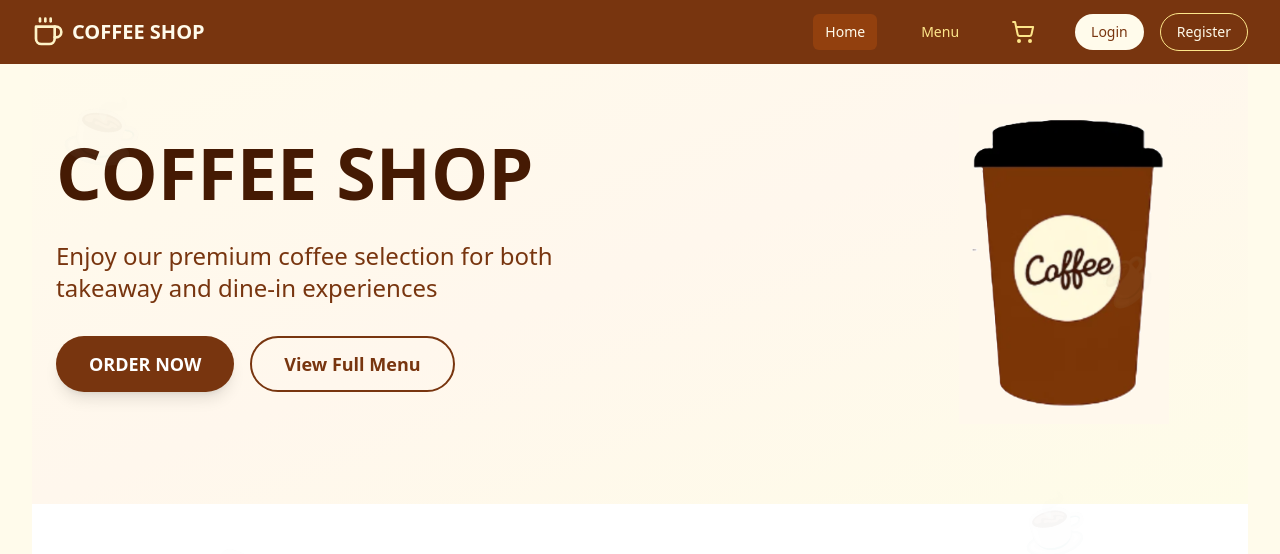
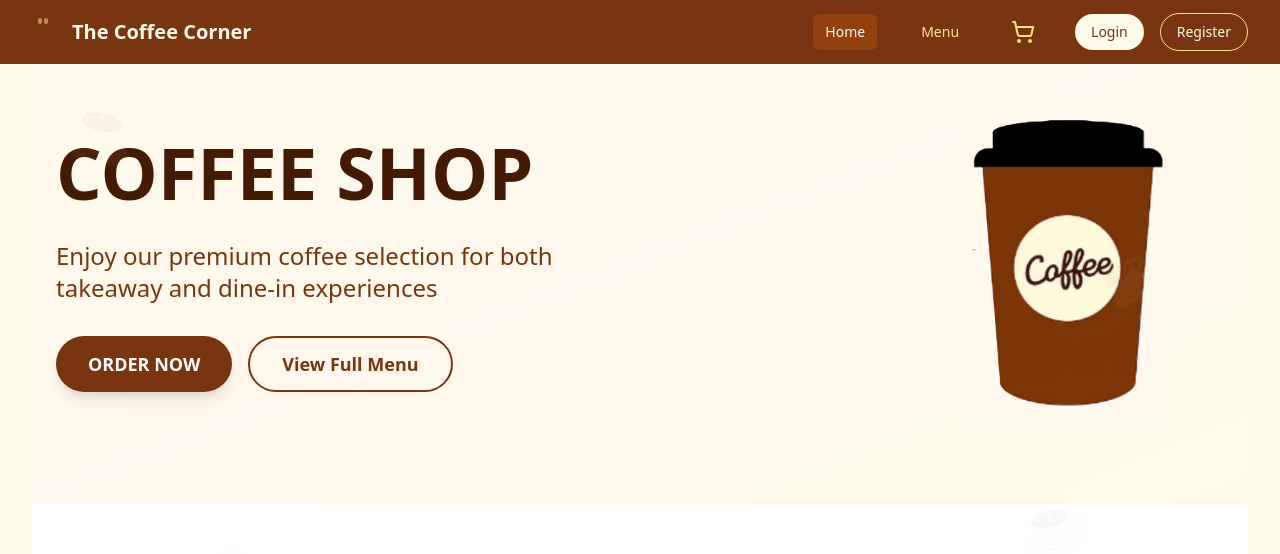
Before and after one commit to thuanDaoSE/order-coffee-shop, a React (Vite) app in the folder ordercoffeeshopfrontend/: page / in a window 1280 px wide. Shown: the top 554 px of the page. Built offline with nearby package versions, Linux system fonts and the light colour scheme; no server answers.

Commit message:
feat: Refactor frontend and update branding

```diff
--- a/ordercoffeeshopfrontend/index.html
+++ b/ordercoffeeshopfrontend/index.html
@@ -2,9 +2,9 @@
 <html lang="en">
   <head>
     <meta charset="UTF-8" />
-    <link rel="icon" type="image/svg+xml" href="/vite.svg" />
+    <link rel="icon" type="image/svg+xml" href="/logo.svg" />
     <meta name="viewport" content="width=device-width, initial-scale=1.0" />
-    <title>ecommerce-frontend</title>
+    <title>The Coffee Corner</title>
   </head>
   <body>
     <div id="root"></div>
--- a/ordercoffeeshopfrontend/src/App.tsx
+++ b/ordercoffeeshopfrontend/src/App.tsx
@@ -16,71 +16,63 @@ import PaymentPage from './pages/PaymentPage';
 const AppRoutes = () => {
   const { user } = useAuth();
 
+  const NotFound = () => (
+    <div className="flex flex-col items-center justify-center min-h-[60vh]">
+      <h1 className="text-4xl font-bold text-amber-800 mb-4">404 - Not Found</h1>
+      <p className="text-gray-600 mb-6">The page you're looking for doesn't exist.</p>
+      <Link to="/" className="px-6 py-2 bg-amber-700 text-white rounded-md hover:bg-amber-800 transition-colors">
+        Go to Home
+      </Link>
+    </div>
+  );
+
+  const MainLayout = ({ children }: { children: React.ReactNode }) => (
+    <Layout>
+      {children}
+    </Layout>
+  );
+
   return (
     <Routes>
-      {/* Public Routes */}
+      {/* Routes without main layout */}
       <Route path="/login" element={user ? <Navigate to="/" /> : <Login />} />
       <Route path="/register" element={user ? <Navigate to="/" /> : <Register />} />
 
-      {/* Menu Route */}
-      <Route path="/menu" element={
-        <Layout>
-          <Menu />
-        </Layout>
-      } />
-
-      <Route path="/checkout" element={
-        <ProtectedRoute>
-          <Layout>
-            <Checkout />
-          </Layout>
-        </ProtectedRoute>
-      } />
-
-      <Route path="/payment" element={
-        <ProtectedRoute>
-          <Layout>
-            <PaymentPage />
-          </Layout>
-        </ProtectedRoute>
-      } />
-
-      <Route path="/orders" element={
-        <ProtectedRoute>
-          <Layout>
-            <Orders />
-          </Layout>
-        </ProtectedRoute>
-      } />
-
-      <Route path="/payment/vnpay/callback" element={
-        <Layout>
-          <PaymentResultPage />
-        </Layout>
-      } />
-
-      <Route path="/staff" element={
-        <ProtectedRoute allowedRoles={['STAFF', 'ADMIN']}><Layout><StaffDashboard /></Layout></ProtectedRoute>
-      } />
-
-      <Route path="/" element={
-        <Layout>
-          <Home />
-        </Layout>
-      } />
+      {/* Routes with main layout */}
+      <Route
+        path="/"
+        element={<MainLayout><Home /></MainLayout>}
+      />
+      <Route
+        path="/menu"
+        element={<MainLayout><Menu /></MainLayout>}
+      />
+      <Route
+        path="/checkout"
+        element={<ProtectedRoute><MainLayout><Checkout /></MainLayout></ProtectedRoute>}
+      />
+      <Route
+        path="/payment"
+        element={<ProtectedRoute><MainLayout><PaymentPage /></MainLayout></ProtectedRoute>}
+      />
+      <Route
+        path="/orders"
+        element={<ProtectedRoute><MainLayout><Orders /></MainLayout></ProtectedRoute>}
+      />
+      <Route
+        path="/payment/vnpay/callback"
+        element={<MainLayout><PaymentResultPage /></MainLayout>}
+      />
+      <Route
+        path="/staff"
+        element={<ProtectedRoute allowedRoles={['STAFF', 'ADMIN']}><MainLayout><StaffDashboard /></MainLayout></ProtectedRoute>}
+      />
 
       {/* Fallback Route */}
-      <Route path="*" element={
-        <Layout>
-          <div className="flex flex-col items-center justify-center min-h-[60vh]">
-            <h1 className="text-4xl font-bold text-amber-800 mb-4">404 - Not Found</h1>
-            <p className="text-gray-600 mb-6">The page you're looking for doesn't exist.</p>
-            <Link to="/" className="px-6 py-2 bg-amber-700 text-white rounded-md hover:bg-amber-800 transition-colors">
-              Go to Home
-            </Link>
-          </div>
-        </Layout>
-      } />
+      <Route
+        path="*"
+        element={<MainLayout><NotFound /></MainLayout>}
+      />
     </Routes>
   );
 };
--- a/ordercoffeeshopfrontend/src/components/layout/ResponsiveNav.tsx
+++ b/ordercoffeeshopfrontend/src/components/layout/ResponsiveNav.tsx
@@ -46,6 +46,7 @@ const NavLink = ({ to, children, className = '' }: { to: string, children: React
 const ResponsiveNav = () => {
   const { getItemCount } = useCart();
   const cartCount = getItemCount();
+  console.log('Cart count:', cartCount, typeof cartCount);
   const { user, logout } = useAuth();
   const [isOpen, setIsOpen] = useState(false);
   const [isProfileOpen, setIsProfileOpen] = useState(false);
@@ -90,7 +91,7 @@ const ResponsiveNav = () => {
     const allNavs = [...navItems];
     if (user) {
       allNavs.push(...userNavItems);
-      if (user.role === 'BARISTA' || user.role === 'ADMIN') {
+      if (user.role === 'STAFF' || user.role === 'ADMIN') {
         allNavs.push(...staffNavItems);
       }
       if (user.role === 'ADMIN') {
@@ -115,8 +116,8 @@ const ResponsiveNav = () => {
       <div className="max-w-7xl mx-auto px-4 sm:px-6 lg:px-8">
         <div className="flex items-center justify-between h-16">
           <Link to={PATHS.HOME} className="flex-shrink-0 flex items-center space-x-2">
-            <CoffeeIcon className="h-8 w-8 text-amber-100" />
-            <span className="text-xl font-bold text-amber-50">COFFEE SHOP</span>
+            <img src="/logo.svg" alt="The Coffee Corner" className="h-8 w-auto" />
+            <span className="text-xl font-bold text-amber-50">The Coffee Corner</span>
           </Link>
 
           <div className="hidden md:flex items-center space-x-8">
@@ -175,7 +176,7 @@ const ResponsiveNav = () => {
                           </Link>
                         )}
 
-                        {(user.role === 'BARISTA' || user.role === 'ADMIN') && (
+                        {(user.role === 'STAFF' || user.role === 'ADMIN') && (
                           <Link
                             to={PATHS.STAFF}
                             className="block px-4 py-2 text-sm text-gray-700 hover:bg-gray-100"
--- a/ordercoffeeshopfrontend/src/index.css
+++ b/ordercoffeeshopfrontend/src/index.css
@@ -25,51 +25,3 @@ a {
 a:hover {
   color: #535bf2;
 }
-
-body {
-  margin: 0;
-  padding: 0;
-  width: 100%;
-  min-height: 100vh;
-  display: flex;
-  place-items: center;
-  min-width: 320px;
-  min-height: 100vh;
-}
-
-h1 {
-  font-size: 3.2em;
-  line-height: 1.1;
-}
-
-button {
-  border-radius: 8px;
-  border: 1px solid transparent;
-  padding: 0.6em 1.2em;
-  font-size: 1em;
-  font-weight: 500;
-  font-family: inherit;
-  background-color: #1a1a1a;
-  cursor: pointer;
-  transition: border-color 0.25s;
-}
-button:hover {
-  border-color: #646cff;
-}
-button:focus,
-button:focus-visible {
-  outline: 4px auto -webkit-focus-ring-color;
-}
-
-@media (prefers-color-scheme: light) {
-  :root {
-    color: #213547;
-    background-color: #ffffff;
-  }
-  a:hover {
-    color: #747bff;
-  }
-  button {
-    background-color: #f9f9f9;
-  }
-}
--- a/ordercoffeeshopfrontend/src/pages/Home.tsx
+++ b/ordercoffeeshopfrontend/src/pages/Home.tsx
@@ -1,8 +1,8 @@
 import { Link } from 'react-router-dom';
 
 export const Home = () => {
-  // Sample menu items (preview)
-  const R2_BASE_URL = 'https://7862f02525f3249fd976641daef37c16.r2.cloudflarestorage.com/coffee-product-bucket/products';
+  // TODO: Fetch menu items from the API instead of using static data.
+  const R2_BASE_URL = import.meta.env.VITE_R2_BASE_URL || 'https://7862f02525f3249fd976641daef37c16.r2.cloudflarestorage.com/coffee-product-bucket/products';
   const menuItems = [
     { name: 'Espresso', price: 3.50, description: 'Rich and bold', image: `${R2_BASE_URL}/espresso.png` },
     { name: 'Cappuccino', price: 4.50, description: 'Creamy and smooth', image: `${R2_BASE_URL}/cappuccino.png` },
```
Also changed, not shown: ordercoffeeshopfrontend/public/logo.svg (added), 1 other file (tests, documents, lock files or other folders).
